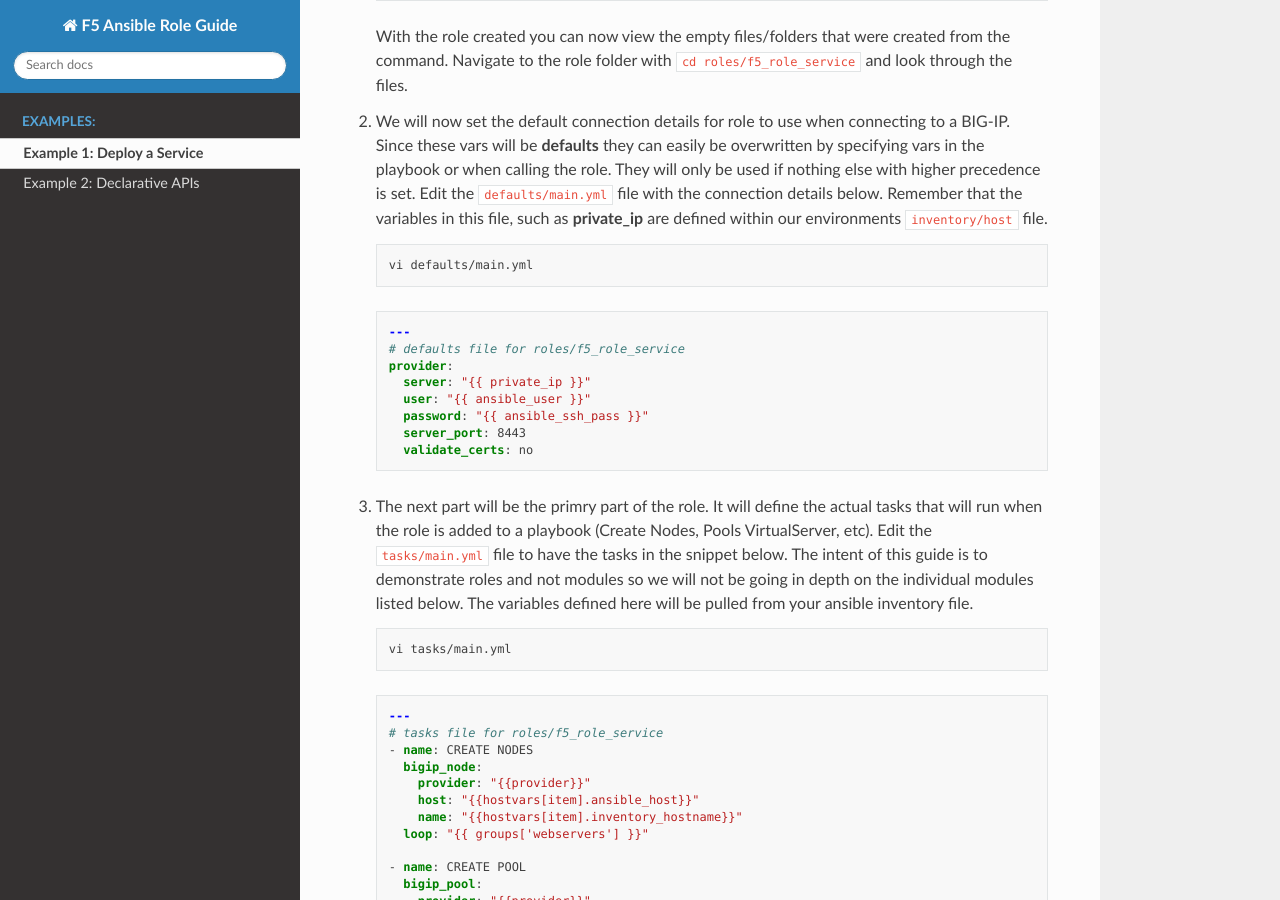
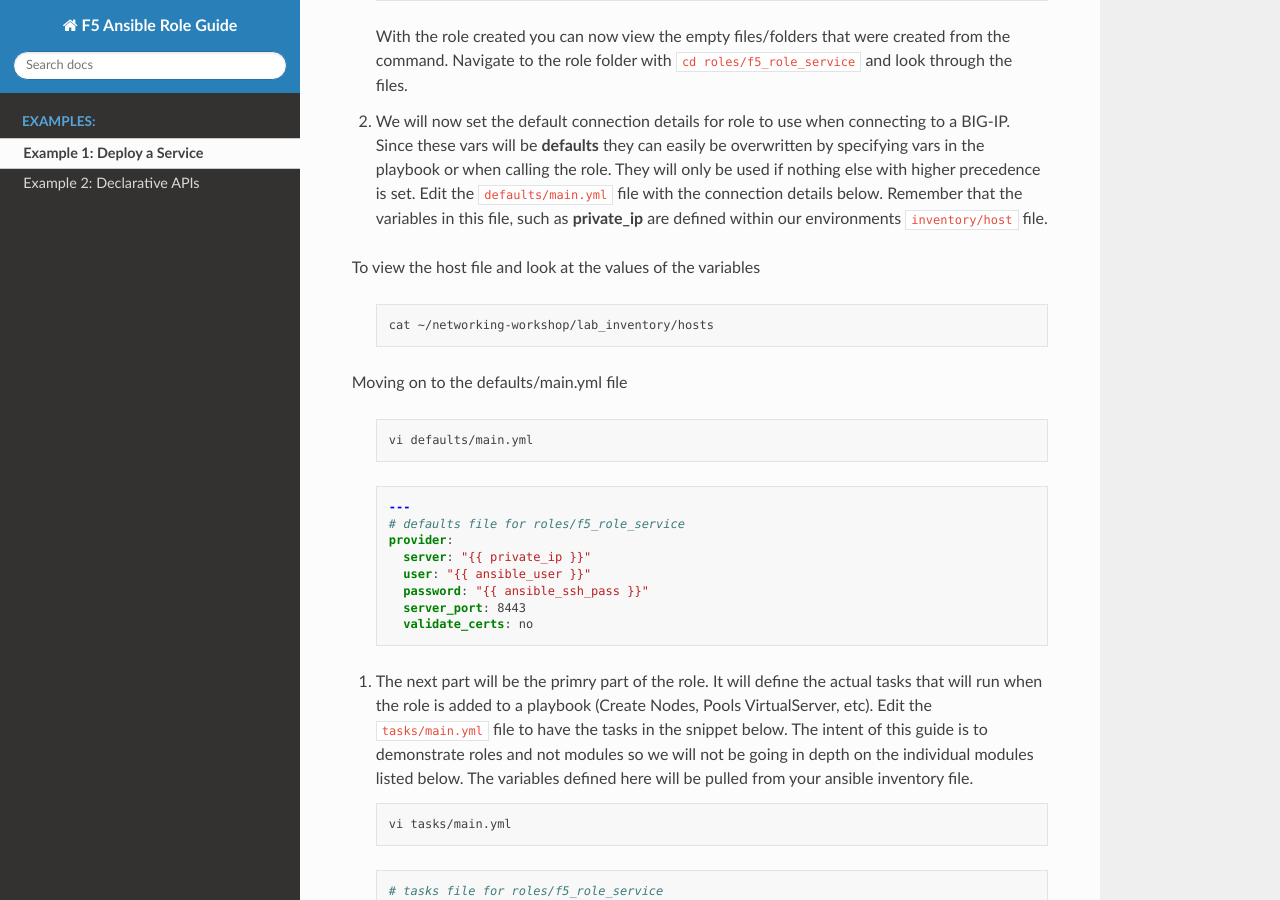
Before and after one commit to focrensh/role-lab, a Sphinx documentation site: the page built from docs/examples/ex1_modules.rst, in a window 1280 px wide and 900 px high, scrolled down 636 px. Built offline with Sphinx 7.4.7 and the Read the Docs theme 2.0.0, drawn with Linux system fonts in a browser that asks for light colours.

Commit message:
Update ex1_modules.rst

```diff
--- a/docs/examples/ex1_modules.rst
+++ b/docs/examples/ex1_modules.rst
@@ -25,6 +25,14 @@ In this section we will create a new role and then add it to our existing playbo
 
 #. We will now set the default connection details for role to use when connecting to a BIG-IP. Since these vars will be **defaults** they can easily be overwritten by specifying vars in the playbook or when calling the role. They will only be used if nothing else with higher precedence is set. Edit the ``defaults/main.yml`` file with the connection details below. Remember that the variables in this file, such as **private_ip** are defined within our environments ``inventory/host`` file.
 
+To view the host file and look at the values of the variables
+
+   .. code:: shell
+
+      cat ~/networking-workshop/lab_inventory/hosts
+
+Moving on to the defaults/main.yml file
+
    .. code:: shell
 
      vi defaults/main.yml
@@ -48,7 +56,6 @@ In this section we will create a new role and then add it to our existing playbo
 
    .. code:: YAML
 
-      ---
       # tasks file for roles/f5_role_service
       - name: CREATE NODES
         bigip_node:
```
